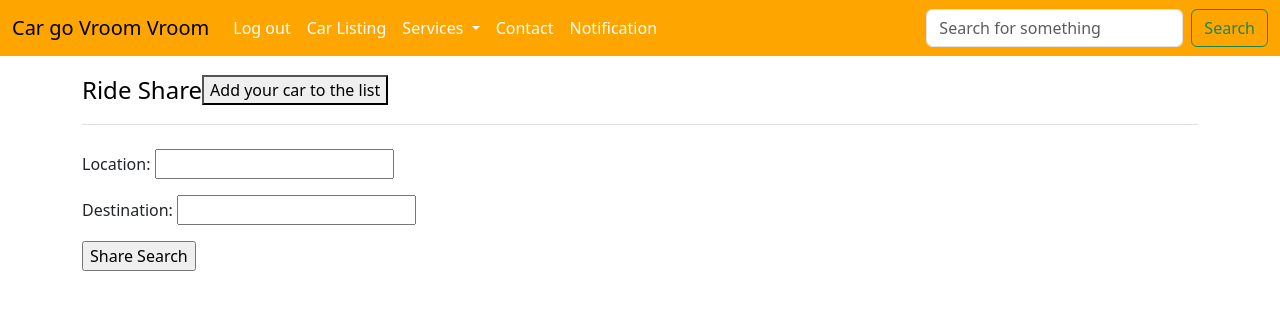
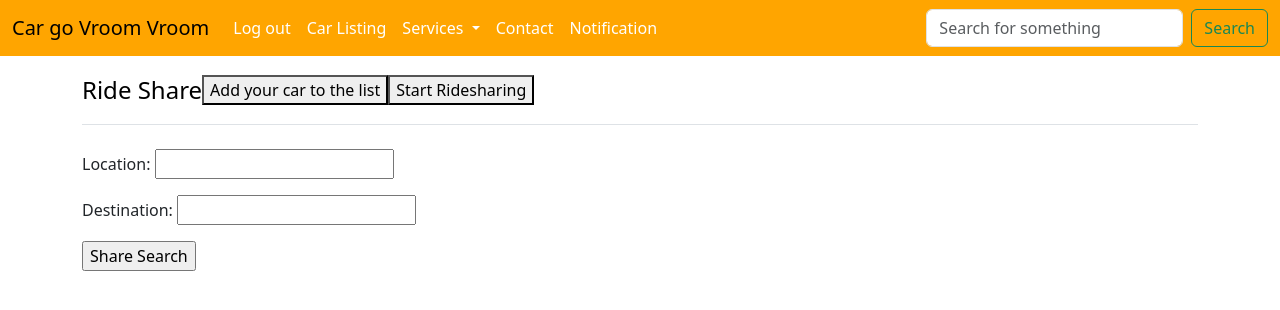
Before and after one commit to AlveIbrahim/370-project, a Django app: page /rs in a window 1280 px wide. Shown: the top 310 px of the page. Run offline with Django 4.2, Linux system fonts and the light colour scheme; a user stored in the database is signed in; data that the repository does not hold is empty.

Commit message:
its over

```diff
--- a/core/home/models.py
+++ b/core/home/models.py
@@ -69,6 +69,7 @@ class Contact(models.Model):
 class Notification(models.Model):
     sender = models.ForeignKey(Customer, on_delete=models.CASCADE, related_name='sender')
     reciever = models.ForeignKey(Customer, on_delete=models.CASCADE, related_name='reciever')
-    message = models.TextField()
+    car = models.IntegerField(null = True, blank=True)
+    message = models.TextField(blank = True)
     timestamp = models.DateTimeField(auto_now=True)
     notif_type = models.TextField(blank=True, null=True)
--- a/core/home/urls.py
+++ b/core/home/urls.py
@@ -29,6 +29,7 @@ urlpatterns = [
     # path('multiply_mini_bus', views.multiply_mini_bus, name='multiply_mini_bus'),
     path('ren_amount_private/<str:plate>', views.ren_amount_private, name='ren_amount_private'),
     path('notification', views.notification_view, name='notification'),
+    path('start_share', views.start_share, name='start_share'),
 ]
 urlpatterns += staticfiles_urlpatterns()
 urlpatterns += static(settings.MEDIA_URL, document_root = settings.MEDIA_ROOT)
--- a/core/home/views.py
+++ b/core/home/views.py
@@ -10,6 +10,7 @@ import random
 from datetime import datetime
 from django.contrib import admin
 from django.urls import path
+from django.utils import timezone
 
 # Create your views here.
 def index(request):
@@ -38,15 +39,17 @@ def home_after_login(request):
 @login_required()
 def rs(request):
     if request.method == 'POST':
+        print('test')
         share_query = ShareSearch(request.POST)
         sharing_customer = request.POST.get('sharer')
         current_user = request.user
         pickup = request.POST.get('location')
         drop = request.POST.get('destination')
+        seat_num = request.POST.get('seats')
         if sharing_customer!=None:
             sharer = Customer.objects.get(username=sharing_customer)
             notif_text = f'{current_user} would like to share your ride (Location={pickup}, Destination={drop})'
-            notif = Notification(sender=current_user, reciever=sharer, message=notif_text, notif_type='share_req')
+            notif = Notification(sender=current_user, reciever=sharer, message=notif_text, notif_type='share_req', car=seat_num)
             notif.save()
         if share_query.is_valid():
             cars = share.objects.filter(location=share_query.cleaned_data["location"])
@@ -283,10 +286,37 @@ def notification_view(request):
         notif_id = request.POST.get("notif_id")
         selected_notif = Notification.objects.get(id=notif_id)
         if 'delete' in request.POST:
+            notif = Notification(sender=request.user, reciever=selected_notif.sender, message=f'Your request has been declined.', notif_type='declined')
+            notif.save()
             selected_notif.delete()
         elif 'accept' in request.POST:
             phone_num =  request.user.phn
-            print(phone_num)
             notif = Notification(sender=request.user, reciever=selected_notif.sender, message=f'Your request has been accepted, please contact the ride sharer. Phone: {phone_num}', notif_type='accepted')
             notif.save()
+            selected_notif.delete()
     return render(request, 'notification.html')
+
+def start_share(request):
+    hidden = Notification.objects.filter(notif_type='hidden')
+    count = len(hidden)
+    print(count)
+    if request.method=='POST':
+        if count==1:
+            hidden_object = Notification.objects.get(notif_type='hidden')
+            start_time = hidden_object.timestamp
+            total_time = timezone.now() - start_time
+            hidden_object.delete()
+            return render(request, 'start_share.html', {'amount':(total_time.total_seconds())*0.3})
+        if count==0:
+            hidden_notif = Notification(sender=request.user, reciever=request.user, notif_type='hidden')
+            hidden_notif.save()
+            return render(request, 'start_share.html', {'stop': 'stop'})
+        else:
+            hidden_notif = Notification(sender=request.user, reciever=request.user, notif_type='hidden')
+            hidden_notif.save()
+            return render(request, 'start_share.html', {'stop': 'stop'})
+
+    else:
+        if count==1:
+            return render(request, 'start_share.html', {'stop': 'stop'})
+        return render(request, 'start_share.html')
--- a/core/templates/notification.html
+++ b/core/templates/notification.html
@@ -20,7 +20,7 @@
         </div>
     </form>
 </div>
-{% else %}
+{% elif notifications.notif_type != 'hidden' %}
 <div class="regular_text">
     <form method="post">
     <h4>{{notifications.message}}</h4>
--- a/core/templates/rideshare.html
+++ b/core/templates/rideshare.html
@@ -8,6 +8,8 @@
               <span class="fs-4" >Ride Share</span>
             </a>
             <button onclick="location.href='share_form'" id="share_form">Add your car to the list</button>
+            <br>
+            <button onclick="location.href='start_share'" id="start_share">Start Ridesharing</button>
             <br>
           </div>
             <div>
```
Also changed, not shown: core/templates/start_share.html (added, +18 -0 lines), core/db.sqlite3, core/home/migrations/0036_notification_car.py (added), core/home/migrations/0037_alter_notification_car.py (added), core/home/migrations/0038_alter_notification_car.py (added), core/home/migrations/0039_alter_notification_message.py (added).
